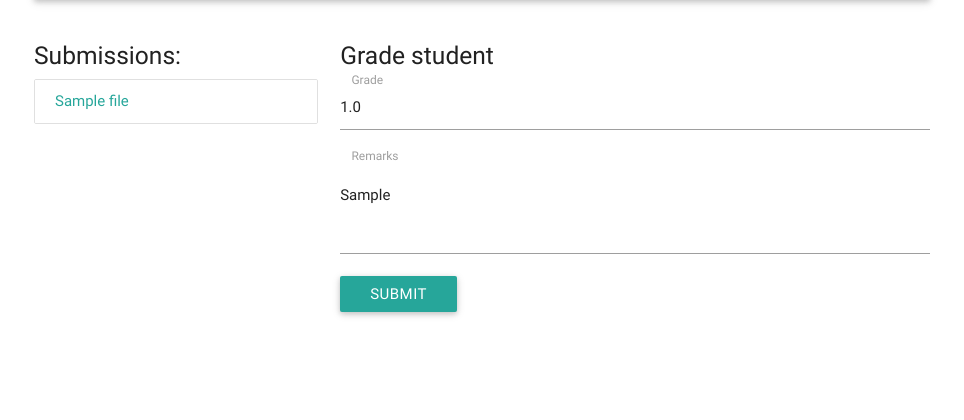
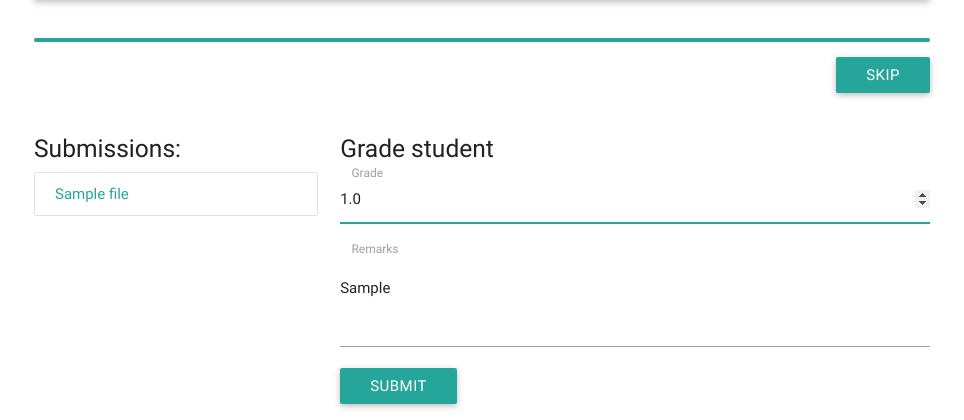
Before and after one commit to simhnna/iliasCorrector, a Flask app: template iliasCorrector/templates/submission.html in a window 1280 px wide. Shown: the part 143-563 px from the top of the page, without its empty margins (158-1122 px from the left). Run offline with Flask 2, Linux system fonts and the light colour scheme; the template is opened without the code that fills it: values that come from a table or form of the project are taken from there, others are empty; tables that the repository leaves empty hold one stand-in row (values such as "Sample post").

Commit message:
Show progress when correcting a submission

```diff
--- a/iliasCorrector/templates/submission.html
+++ b/iliasCorrector/templates/submission.html
@@ -15,6 +15,13 @@
     </div>
   </div>
 </nav>
+</div>
+<div class="section right-align">
+  <div class="progress">
+    <div class="determinate" style="width: {{ submission.exercise.num_corrected / (submission.exercise.num_corrected + submission.exercise.num_to_correct) * 100 }}%"></div>
+  </div>
+
+  <a href="{{ url_for('submission', exercise_id=submission.exercise.id, submission_id=next_submission.id) }}" class="btn">Skip</a>
 </div>
 <div class="section">
   <div class="row">
@@ -42,7 +49,7 @@
       <form method="post" action="">
         <div class="input-field">
           <label for="grade">Grade</label>
-          <input id="grade" type="number" name="grade" value="{{ submission.grade or '' }}" required step="0.1" min="0">
+          <input autofocus id="grade" type="number" name="grade" value="{{ submission.grade or '' }}" required step="0.1" min="0">
         </div>
         <div class="input-field">
           <label for="remarks">Remarks</label>
```
